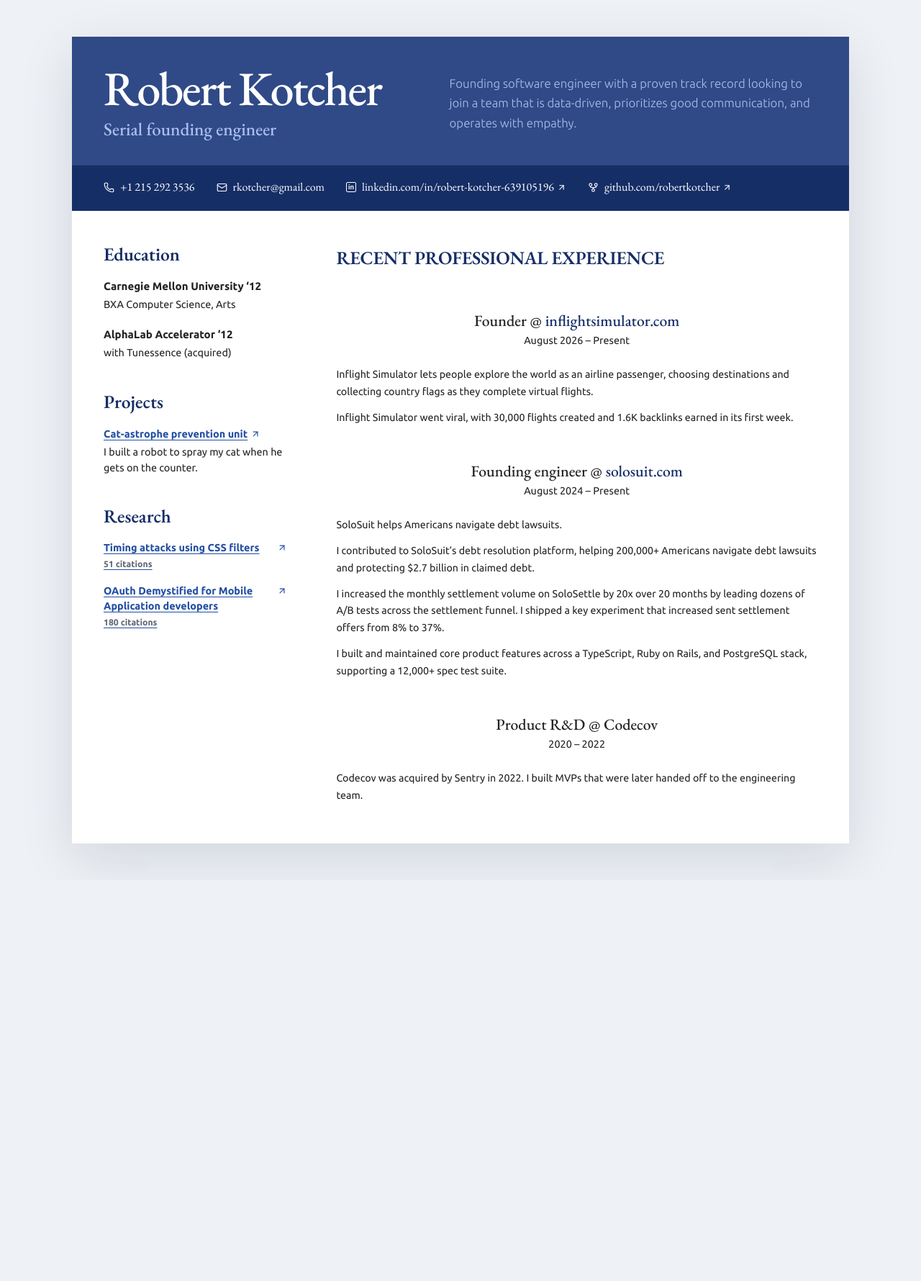
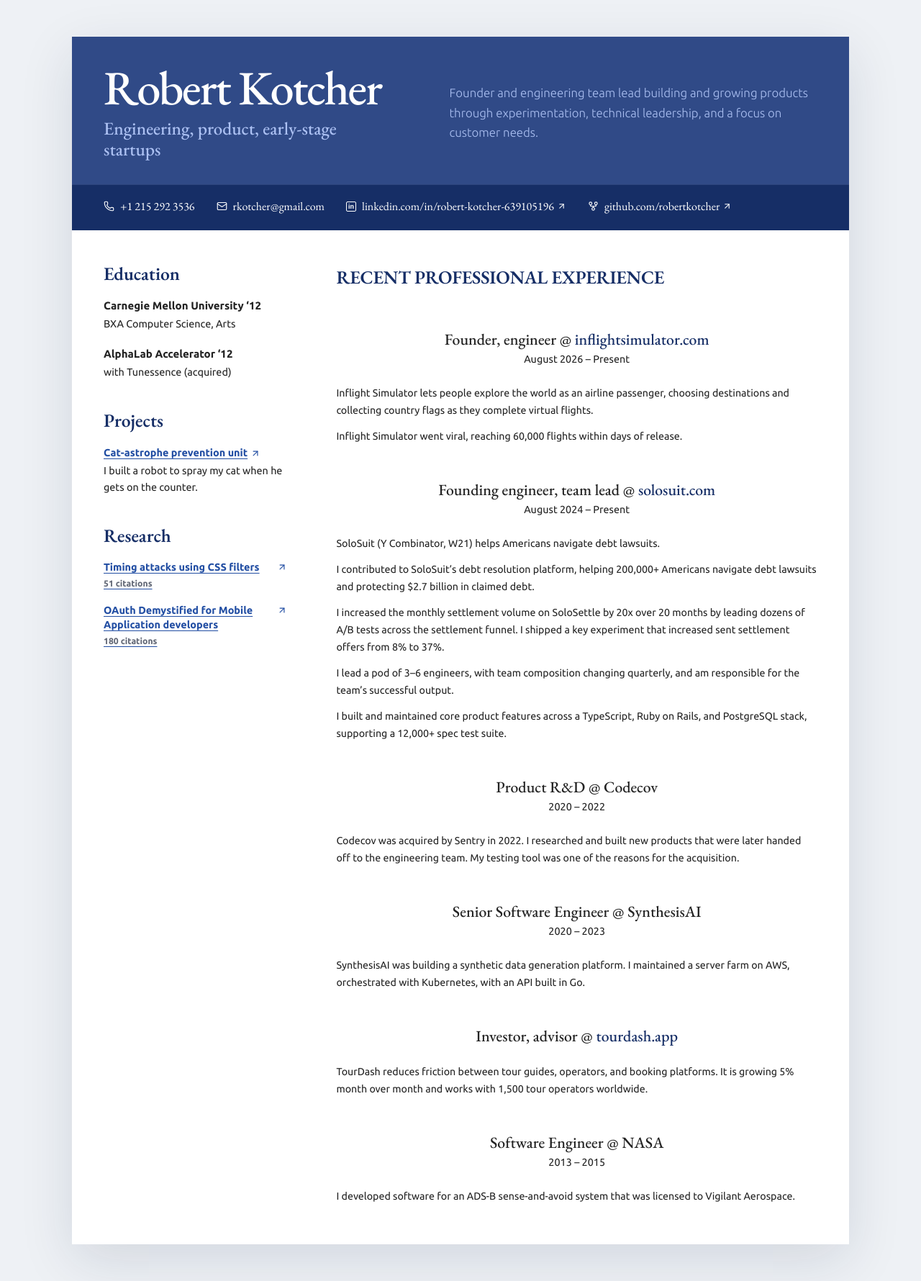
Before and after one commit to robertkotcher/robertkotcher.com, a Next.js app: page / in a window 1280 px wide. Shown: the whole page at 72% size. Before the commit the page ends 1223 px from the top, so only its background shows below. Built offline with nearby package versions, Linux system fonts and the light colour scheme.

Commit message:
Update portfolio from latest resume variants

```diff
--- a/app/layout.tsx
+++ b/app/layout.tsx
@@ -18,16 +18,16 @@ const ubuntu = Ubuntu({
 
 export const metadata: Metadata = {
   metadataBase: new URL("https://www.robertkotcher.com"),
-  title: "Robert Kotcher | Serial Founding Engineer",
+  title: "Robert Kotcher | Engineering, Product & Startups",
   description:
-    "Robert Kotcher is a founding software engineer focused on data-driven product development, clear communication, and empathetic teams.",
+    "Robert Kotcher is a founder and engineering team lead with experience across product, growth, AI, developer tools, and early-stage startups.",
   alternates: {
     canonical: "/",
   },
   openGraph: {
-    title: "Robert Kotcher | Serial Founding Engineer",
+    title: "Robert Kotcher | Engineering, Product & Startups",
     description:
-      "Founding software engineer with a proven track record building and growing products.",
+      "Founder and engineering team lead building and growing products across AI, developer tools, and early-stage startups.",
     url: "/",
     siteName: "Robert Kotcher",
     type: "profile",
--- a/app/page.tsx
+++ b/app/page.tsx
@@ -27,14 +27,14 @@ export default function Home() {
         <header className="resume-header">
           <div className="identity">
             <h1>Robert Kotcher</h1>
-            <p>Serial founding engineer</p>
+            <p>Engineering, product, early-stage startups</p>
           </div>
 
           <div className="summary">
             <p>
-              Founding software engineer with a proven track record looking to
-              join a team that is data-driven, prioritizes good communication,
-              and operates with empathy.
+              Founder and engineering team lead building and growing products
+              through experimentation, technical leadership, and a focus on
+              customer needs.
             </p>
           </div>
 
@@ -142,7 +142,7 @@ export default function Home() {
             <div className="role">
               <div className="role-heading">
                 <h3>
-                  Founder @{" "}
+                  Founder, engineer @{" "}
                   <a
                     href="https://inflightsimulator.com"
                     target="_blank"
@@ -160,15 +160,15 @@ export default function Home() {
                 as they complete virtual flights.
               </p>
               <p>
-                Inflight Simulator went viral, with 30,000 flights created and
-                1.6K backlinks earned in its first week.
+                Inflight Simulator went viral, reaching 60,000 flights within days
+                of release.
               </p>
             </div>
 
             <div className="role">
               <div className="role-heading">
                 <h3>
-                  Founding engineer @{" "}
+                  Founding engineer, team lead @{" "}
                   <a
                     href="https://solosuit.com"
                     target="_blank"
@@ -180,7 +180,7 @@ export default function Home() {
                 <p>August 2024 – Present</p>
               </div>
 
-              <p>SoloSuit helps Americans navigate debt lawsuits.</p>
+              <p>SoloSuit (Y Combinator, W21) helps Americans navigate debt lawsuits.</p>
               <p>
                 I contributed to SoloSuit’s debt resolution platform, helping
                 200,000+ Americans navigate debt lawsuits and protecting $2.7
@@ -193,21 +193,64 @@ export default function Home() {
                 sent settlement offers from 8% to 37%.
               </p>
               <p>
+                I lead a pod of 3–6 engineers, with team composition changing
+                quarterly, and am responsible for the team’s successful output.
+              </p>
+              <p>
                 I built and maintained core product features across a
                 TypeScript, Ruby on Rails, and PostgreSQL stack, supporting a
                 12,000+ spec test suite.
               </p>
             </div>
 
-            <div className="role role-last">
+            <div className="role">
               <div className="role-heading">
                 <h3>Product R&amp;D @ Codecov</h3>
                 <p>2020 – 2022</p>
               </div>
 
               <p>
-                Codecov was acquired by Sentry in 2022. I built MVPs that were
-                later handed off to the engineering team.
+                Codecov was acquired by Sentry in 2022. I researched and built
+                new products that were later handed off to the engineering team.
+                My testing tool was one of the reasons for the acquisition.
+              </p>
+            </div>
+            <div className="role">
+              <div className="role-heading">
+                <h3>Senior Software Engineer @ SynthesisAI</h3>
+                <p>2020 – 2023</p>
+              </div>
+              <p>
+                SynthesisAI was building a synthetic data generation platform.
+                I maintained a server farm on AWS, orchestrated with Kubernetes,
+                with an API built in Go.
+              </p>
+            </div>
+
+            <div className="role">
+              <div className="role-heading">
+                <h3>
+                  Investor, advisor @{" "}
+                  <a href="https://tourdash.app" target="_blank" rel="noreferrer">
+                    tourdash.app
+                  </a>
+                </h3>
+              </div>
+              <p>
+                TourDash reduces friction between tour guides, operators, and
+                booking platforms. It is growing 5% month over month and works
+                with 1,500 tour operators worldwide.
+              </p>
+            </div>
+
+            <div className="role role-last">
+              <div className="role-heading">
+                <h3>Software Engineer @ NASA</h3>
+                <p>2013 – 2015</p>
+              </div>
+              <p>
+                I developed software for an ADS-B sense-and-avoid system that
+                was licensed to Vigilant Aerospace.
               </p>
             </div>
           </section>
```
Also changed, not shown: 1 other file (tests, documents, lock files or other folders).
